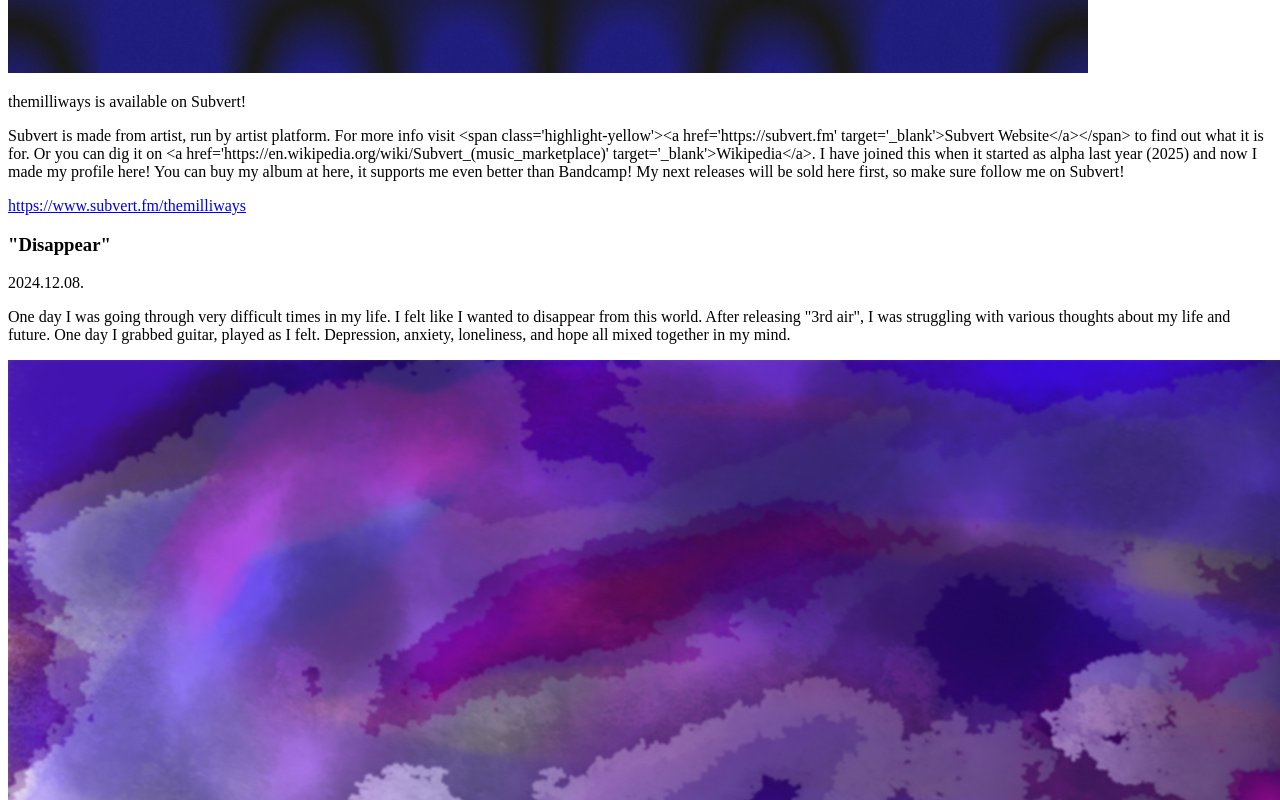
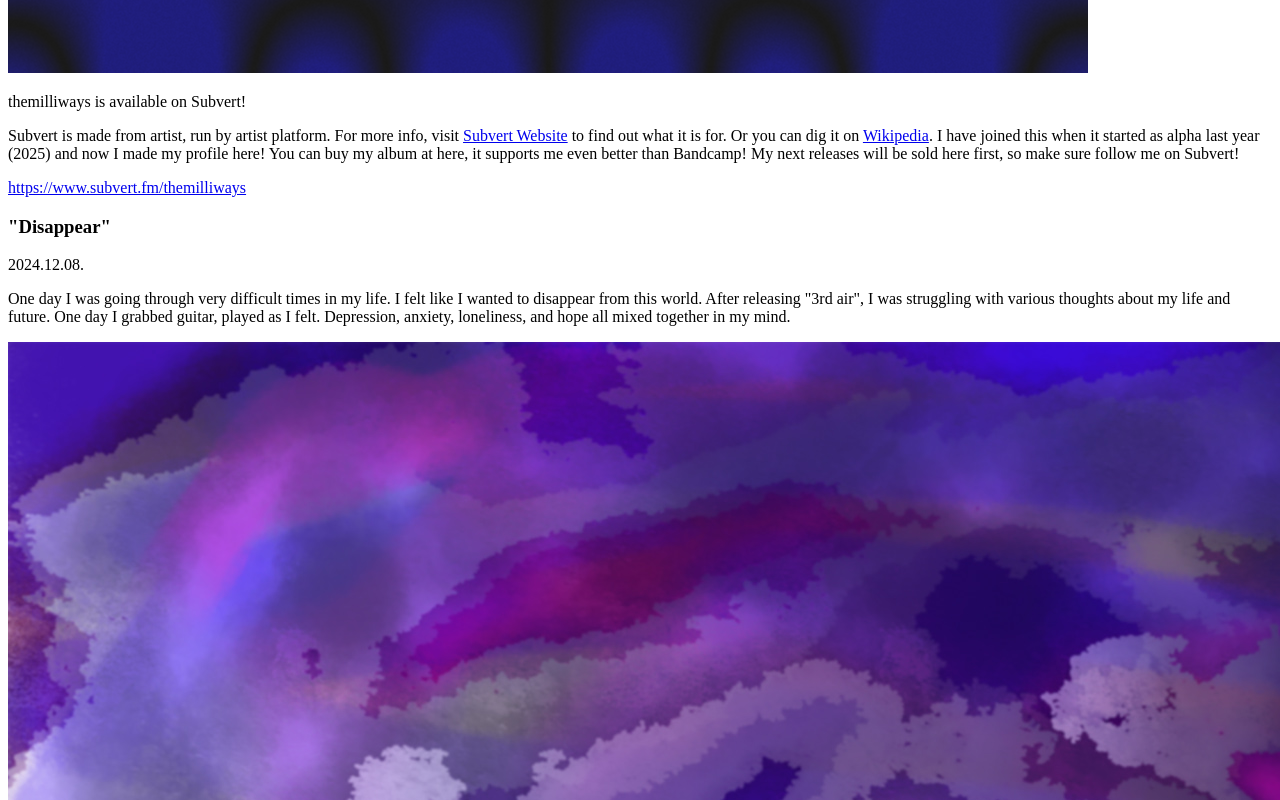
Before and after one commit to jtjoo/themilliways.com, a React (Vite) app: page / in a window 1280 px wide. Shown: the part 2100-2900 px from the top of the page. Built offline with nearby package versions, Linux system fonts and the light colour scheme; the HTML template or start-up script is replaced by a standard one.

Commit message:
fixed html problem for Subvert Section

```diff
--- a/src/components/SubvertSection.jsx
+++ b/src/components/SubvertSection.jsx
@@ -13,7 +13,7 @@ export default function SubvertSection() {
         />
       </a>
       <p className="subvert-title">{t.subvert.title}</p>
-      <p className="subvert-description">{t.subvert.description}</p>
+      <p className="subvert-description" dangerouslySetInnerHTML={{ __html: t.subvert.description }} />
       <a
         href="https://subvert.fm/themilliways"
         target="_blank"
--- a/src/data/translations.js
+++ b/src/data/translations.js
@@ -4,7 +4,7 @@ export const translations = {
     bio: `<span class='highlight-yellow'>themilliways</span>, known as artist <span class='highlight-yellow'><a href='https://jtjoo.com'>Jintae Joo</a></span>, crafts emotive instrumental soundscapes that explore the depths of human experience. His debut single <span class='highlight-pink'>"3rd air"</span> launched in December 2021. The music was featured on <span class='highlight-yellow'><a href='https://en.wikipedia.org/wiki/Seo_Taiji'>Seotaiji</a></span>'s <a href='https://en.wikipedia.org/wiki/Seo_Taiji#2008%E2%80%932009:_8th_Atomos'>8th album Seotaiji 8th Atomos</a> teaser announcement video in 2008, <u>exciting over 200k music fans.</u> This project also represents his two-decade journey working in various roles in the Korean music industry. With his unique style of guitar playing, <span class='highlight-yellow'>themilliways</span> pushes the boundaries of sound and dares to experiment, continuously translating complex thoughts and emotions into captivating auditory journeys, inviting listeners to explore vast internal landscapes.`,
     subvert: {
       title: "themilliways is available on Subvert!",
-      description: "Subvert is made from artist, run by artist platform. For more info visit <span class='highlight-yellow'><a href='https://subvert.fm' target='_blank'>Subvert Website</a></span> to find out what it is for. Or you can dig it on <a href='https://en.wikipedia.org/wiki/Subvert_(music_marketplace)' target='_blank'>Wikipedia</a>. I have joined this when it started as alpha last year (2025) and now I made my profile here! You can buy my album at here, it supports me even better than Bandcamp! My next releases will be sold here first, so make sure follow me on Subvert!"
+      description: "Subvert is made from artist, run by artist platform. For more info, visit <span class='highlight-purple'><a href='https://subvert.fm' target='_blank'>Subvert Website</a></span> to find out what it is for. Or you can dig it on <a href='https://en.wikipedia.org/wiki/Subvert_(music_marketplace)' target='_blank'>Wikipedia</a>. I have joined this when it started as alpha last year (2025) and now I made my profile here! You can buy my album at here, it supports me even better than Bandcamp! My next releases will be sold here first, so make sure follow me on Subvert!"
     },
     disappear: {
       title: '"Disappear"',
@@ -27,7 +27,7 @@ export const translations = {
     bandcamp: {
       title: 'Follow me on Bandcamp',
       subtitle: 'Buy <span class="bold-underline">High-Quality</span> audio files and <span class="bold-underline">Physical Mediums</span>!',
-      link: '// Bandcamp Link //'
+      link: 'Bandcamp Link'
     },
     patreon: {
       title: 'Join the great journey together!'
@@ -53,7 +53,7 @@ export const translations = {
     },
     subvert: {
       title: "더 밀리웨이스 Subvert에 입성!",
-      description: "Subvert는 예술가들이 만들었고, 예술가들이 운영하는 음악 플랫폼입니다. 자세한 정보는 <span class='highlight-yellow'><a href='https://subvert.fm' target='_blank'>Subvert 홈페이지</a></span>를 참조하시기 바랍니다. (영문입니다) 혹은 <a href='https://en.wikipedia.org/wiki/Subvert_(music_marketplace)' target='_blank'>위키피디아</a> 정보를 참조하세요. 작년에 Subvert 라는 플랫폼이 생긴다는 소식을 듣고 알파 단계에 가입하여 올해 드디어 제 아티스트 프로필을 개설했습니다! 밴드캠프와 달리 수수료가 없어 저에게 더 공정한 가격으로 음반을 구매하실 수 있습니다. 앞으로 Subvert 에서 음원 등을 선공개할 예정이니 많이 이용해주시기 바랍니다."
+      description: "Subvert는 예술가들이 만들었고, 예술가들이 운영하는 음악 플랫폼입니다. 자세한 정보는 <span class='highlight-yellow'><a href='https://subvert.fm' target='_blank'>Subvert 홈페이지</a></span>를 참조하시기 바랍니다. (영문입니다) 혹은 <a href='https://en.wikipedia.org/wiki/Subvert_(music_marketplace)' target='_blank'>위키피디아</a> 정보를 참조하세요. 작년에 Subvert 라는 플랫폼이 생긴다는 소식을 듣고 알파 단계에 가입하여 올해 드디어 제 아티스트 프로필을 개설했습니다! 밴드캠프와 달리 수수료가 없어 저에게 더 공정한 가격으로 음반을 구매하실 수 있습니다. 앞으로 Subvert 에서 음원 등을 선공개할 예정이니 많이 이용해주시기 바랍니다!"
     },
     thirdAir: {
       title: '데뷔 EP "3rd air"',
```
Also changed, not shown: 1 other file (tests, documents, lock files or other folders).
